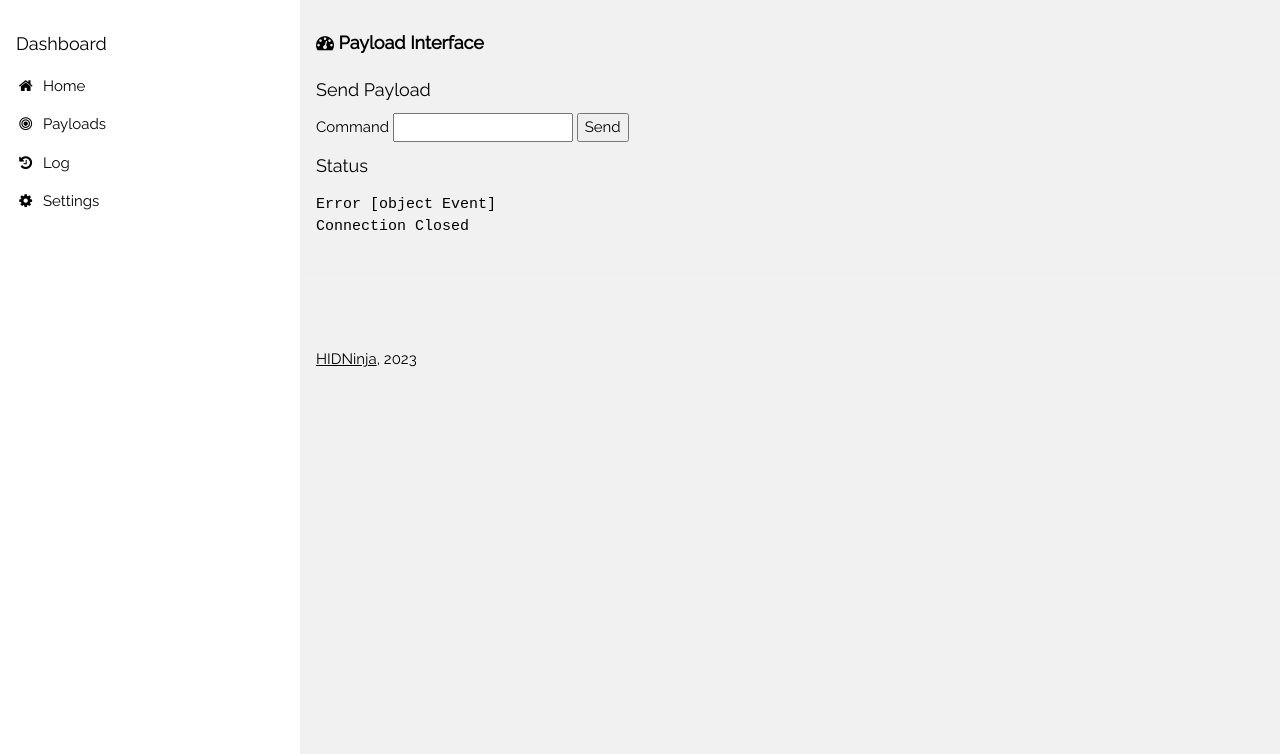
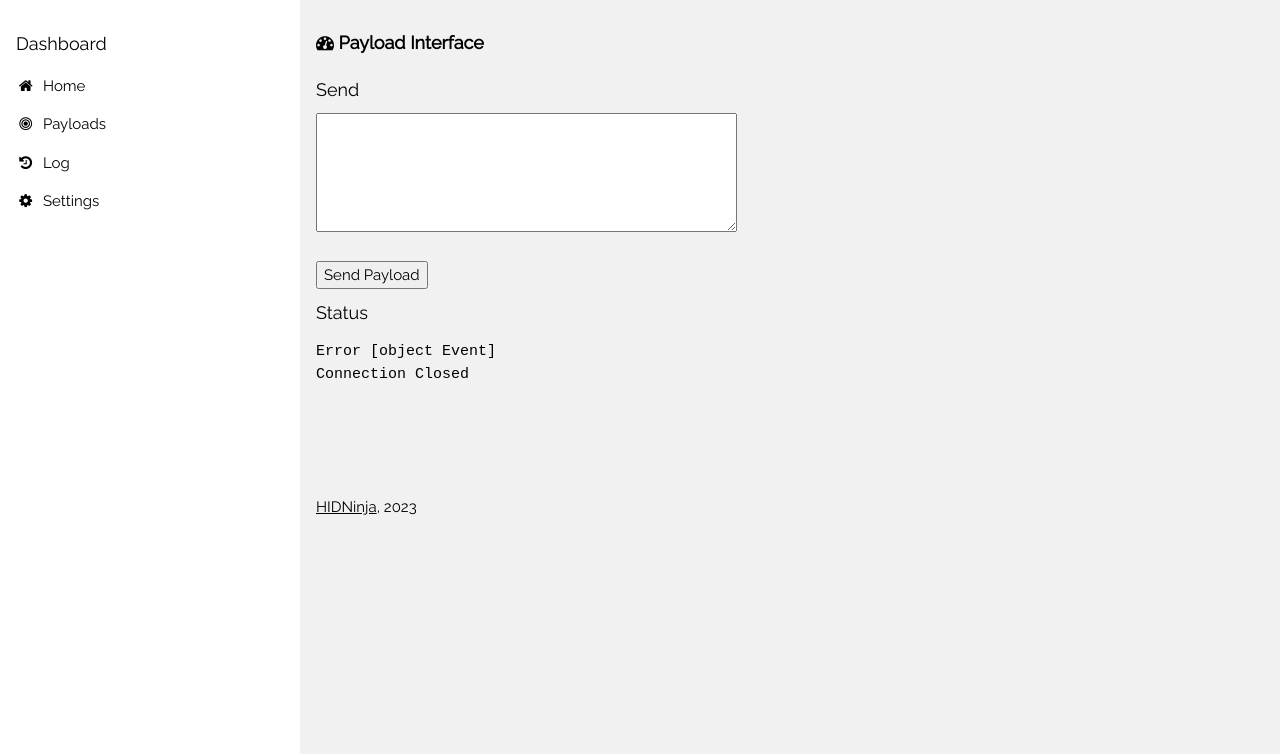
Before and after one commit to mh37/HIDNinja, a plain HTML site: page PayloadInterface/index.html in a window 1280 px wide. Shown: the part 46-800 px from the top of the page. Drawn offline with nearby package versions, Linux system fonts and the light colour scheme.

Commit message:
use textarea instead of textbox

```diff
--- a/PayloadInterface/index.html
+++ b/PayloadInterface/index.html
@@ -44,14 +44,15 @@ html,body,h1,h2,h3,h4,h5 {font-family: "Raleway", sans-serif}
   </header>
 
   <div class="w3-container">
-    <h5>Send Payload</h5>
-    <label for="cmdInput">Command</label>
-    <input id="cmdInput" type="text" >
-    <button onclick="send()">Send</button>
-
-    <h5>Status</h5>
-    <pre id="output"></pre>
-
+    <div>
+        <h5>Send</h5>
+        <textarea name="Text1" id="cmdInput" cols="50" rows="5"></textarea><br/><br/>
+        <button onclick="send()">Send Payload</button>
+    </div>
+    <div>
+        <h5>Status</h5>
+        <pre id="output"></pre>
+    </div>
   </div>
   <hr>
 
```
